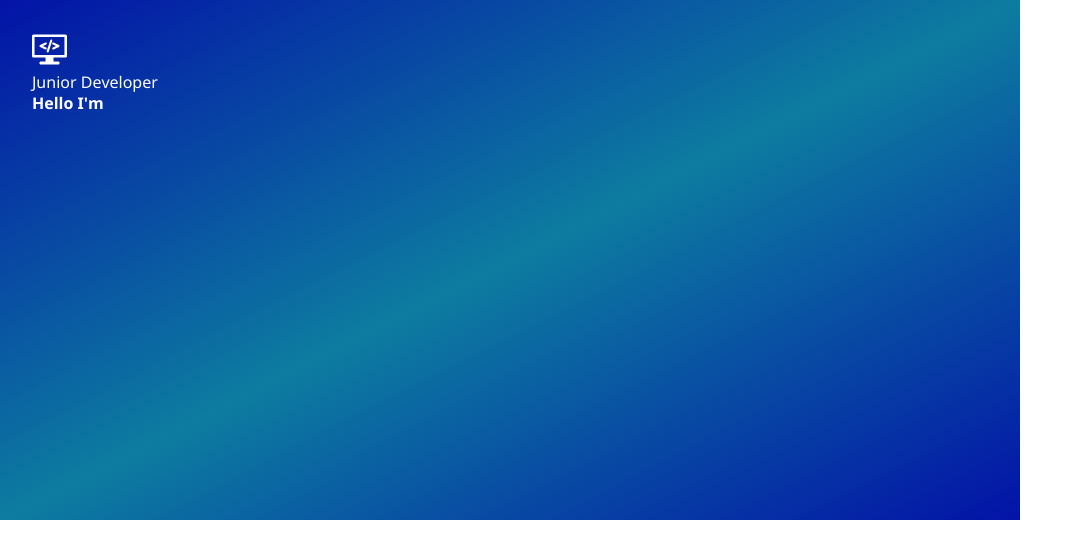
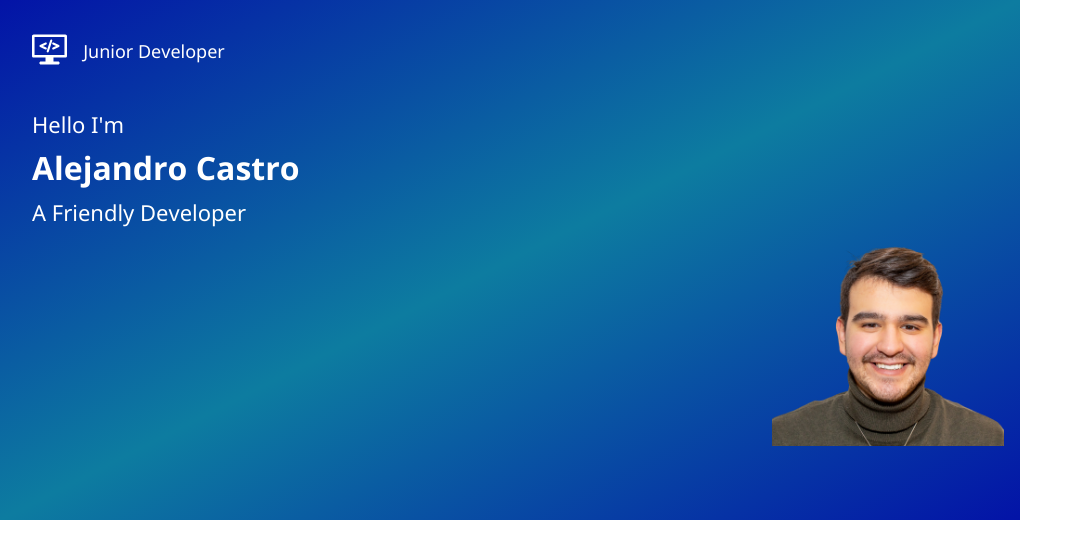
Before and after one commit to alejo2198/portfolio, a React (Create React App) app: page / in a window 1280 px wide. Shown: the top 558 px of the page, without its empty margins (0-1083 px from the left). Built offline with nearby package versions, Linux system fonts and the light colour scheme.

Commit message:
align portfolio image,include text mixin

```diff
--- a/src/App.scss
+++ b/src/App.scss
@@ -10,7 +10,6 @@
 
 body{
     font-family: 'Nokora','Open Sans';
-    font-weight: 400;
     color:$primary-text-color;
 }
 
--- a/src/components/Header/Header.js
+++ b/src/components/Header/Header.js
@@ -1,15 +1,26 @@
 import classes from './Header.module.scss'
 import logo from '../../assets/icons/logo.svg'
 import downloadIcon from '../../assets/icons/download.svg'
-
+import profilePicture from '../../assets/images/profile.png'
 const Header = () => {
     return (
         <header className={classes.header}>
-            <div className="logo">
+            <div className={classes.logo}>
                 <a href='/'><img src={logo} alt="logo for site. A desktop with a coding display" className={classes['logo__icon']} /></a>
-                <p className={classes['logo__icon']}>Junior Developer</p>
+                <p className={classes['logo__text']}>Junior Developer</p>
             </div>
-            <h4 className="header__subTitle">Hello I'm</h4>
+            <div className={classes['header__content-container']}>
+                <h1 className={classes['header__title']}>
+                    Hello I'm <span className={classes['header__title--name']}>Alejandro Castro</span> A Friendly Developer
+                </h1>
+                <div className={classes['header__button-container']}>
+
+                </div>
+                <img src={profilePicture} alt="profile picture of Alejandro Castro" className={classes['header__profile-picture']} />
+            </div>
+
+
+
         </header>
     );
 };
--- a/src/components/Header/Header.module.scss
+++ b/src/components/Header/Header.module.scss
@@ -6,6 +6,7 @@
     background-image: linear-gradient(to bottom right,$gradient-color,$primary-color,$gradient-color);
     padding: $small-spacing;
     color:white;
+
     @include tablet{
         padding: $medium-spacing;
     }
@@ -13,8 +14,56 @@
         padding: $large-spacing;
         max-width: $desktop-max-width;
     }
+
+    //CONTAINERS
+
+    &__content-container{
+        display:flex;
+        flex-direction: column;
+    }
+
+    &__button-container{
+        display:flex;
+        flex-direction: column;
+    }
+
+    //HEADER ELEMENTS
+
+    &__title{
+        @include styleText($m-hero-subheading-fs,400);
+
+
+        &--name{
+            display: block;
+            @include styleText($m-hero-main-heading-fs,700);
+            margin:$extra-small-spacing auto;
+        }
+    }
+
+    &__profile-picture{
+        height:14.5rem;
+        align-self: flex-end;
+        margin-top: -$small-spacing;
+        margin-right: -$small-spacing;
+
+    }
+
+
+
 }
 
 .logo{
+    display: flex;
+    align-items: center;
+    margin-bottom: $extra-large-spacing;
+
+    &__icon{
+        height:2.2rem;
+        margin-right: $small-spacing;
+    }
+
+    &__text{
+        font-size: $m-logo-fs;
+    }
 
 }
--- a/src/styles/partials/_mixins.scss
+++ b/src/styles/partials/_mixins.scss
@@ -10,3 +10,10 @@
         @content;
     }
 }
+
+//STYLE MIXINS
+
+@mixin styleText($font-size,$font-weight){
+    font-size: $font-size;
+    font-weight: $font-weight;
+}
```
Also changed, not shown: src/assets/images/profile.png (added).
